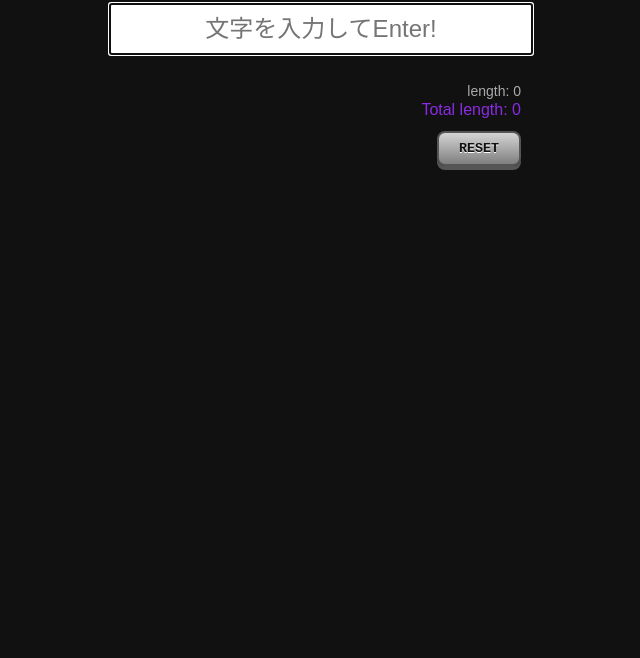
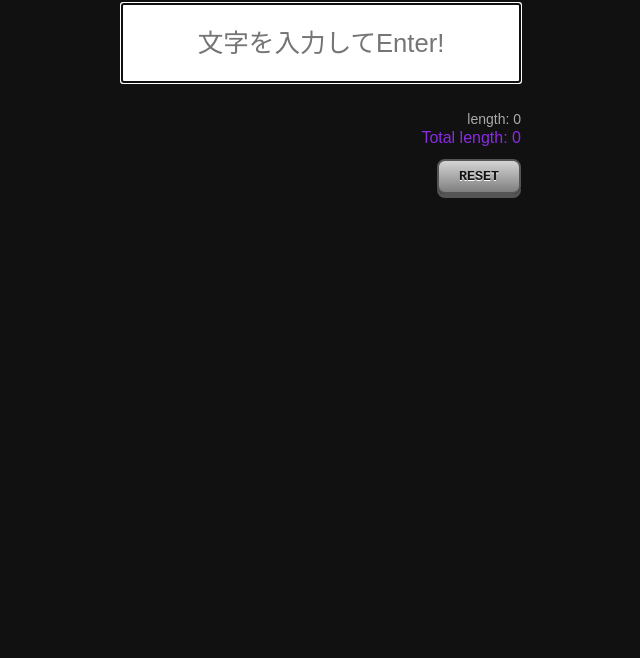
Before and after one commit to mof-space-dev/brain-dump, a plain HTML site: page index.html in a window 1280 px wide. Shown: the part 242-900 px from the top of the page, without its empty margins (319-959 px from the left). Drawn offline with Linux system fonts and the light colour scheme.

Commit message:
Change css

```diff
--- a/static/style.css
+++ b/static/style.css
@@ -38,10 +38,13 @@ h1.bottom {
 }
 
 input {
-  font-size: 24px;
+  font-size: 2vw;
   padding: 10px;
-  width: 400px;
+  width: 90vw;
+  max-width: 400px;
+  height: 80px;
   text-align: center;
+  box-sizing: border-box;
 }
 
 
```
